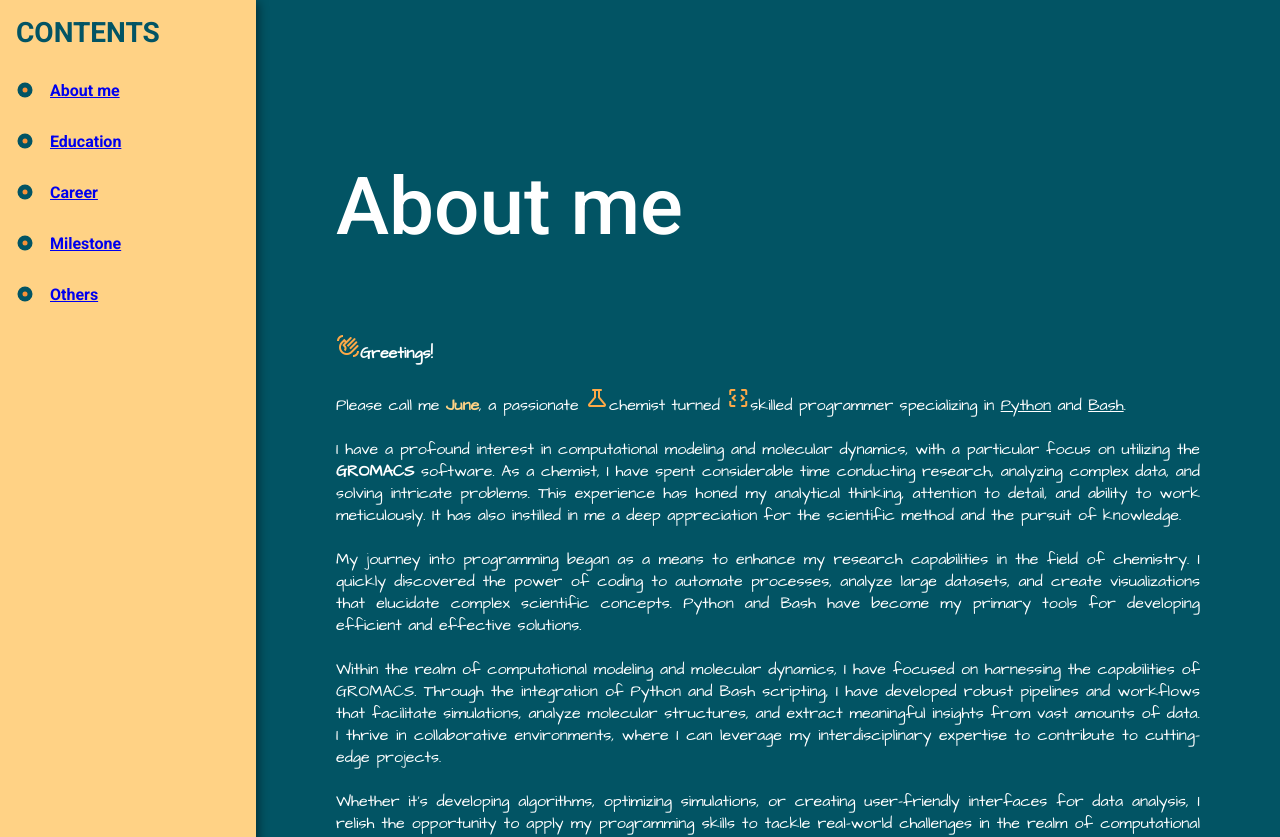
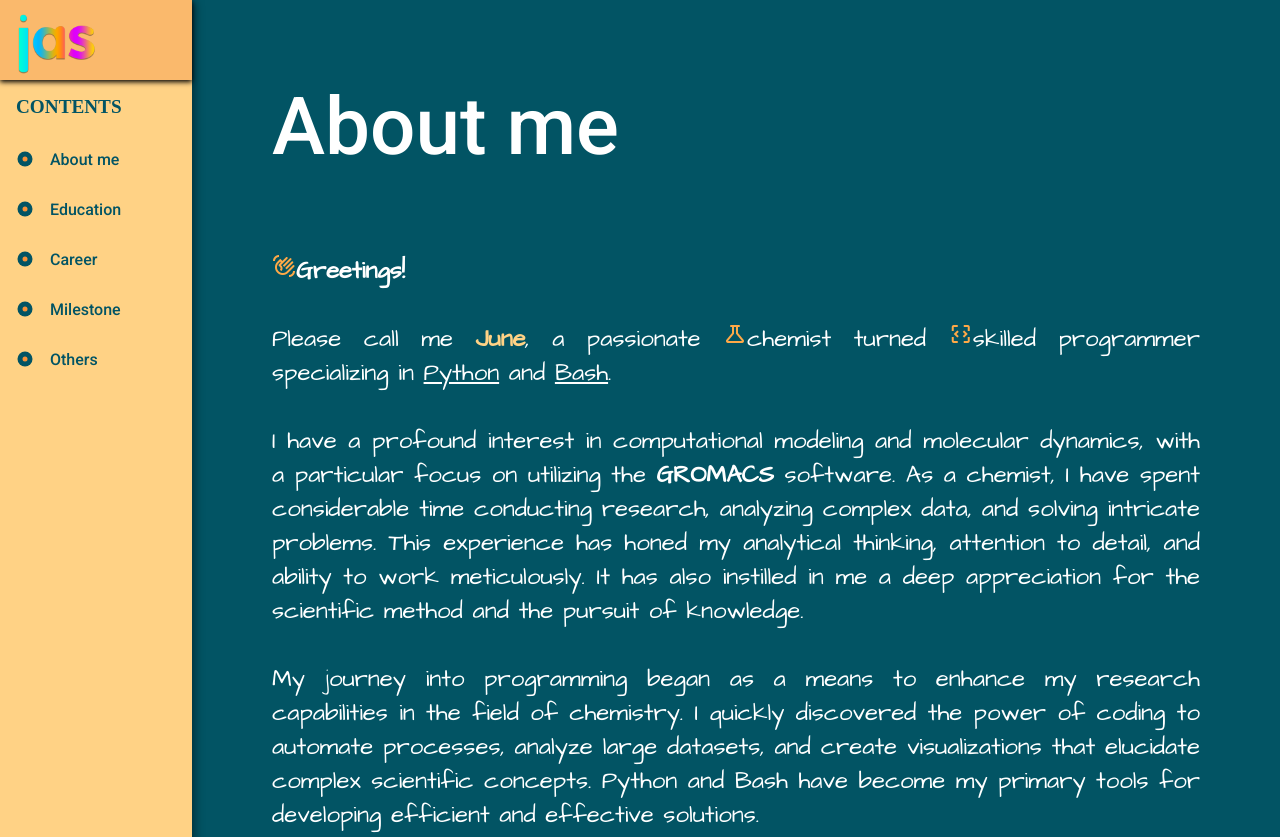
Before and after one commit to junealexis13/my_website, a website: page about_me.html in a window 1280 px wide. Shown: the top 837 px of the page. Drawn offline with nearby package versions, Linux system fonts and the light colour scheme; a web font is replaced by a local one.

Commit message:
about me update and minor change in landing page

```diff
--- a/about_me.html
+++ b/about_me.html
@@ -18,32 +18,53 @@
         <main class="about-me">
             <div class="sidebar-container">
                 <div class="sidebar">
-                    <p class="toc-header-head" style="grid-column: 1 / span 2;">CONTENTS</p>
+                    <div class="sidebar-logo">
+                        <img src="images/icons/logo.png" style="width: 100%; max-width: 5rem;">
+                    </div>
+                    <div class="content">
+                        <p class="toc-header-head">CONTENTS</p>
+                    </div>
+
+                    <div class="content">
                         <svg class="toc-mark1" xmlns="http://www.w3.org/2000/svg" width="50" height="50">
                             <circle id="circle-lower" cx="25" cy="25" r="15" fill="#025464" />
                             <circle id="circle-upper" cx="25" cy="25" r="5" fill="#F99137" />
                           </svg>
-                    <p class="toc-header"><a href="#about-me-narrative">About me</a></p>
+                        <p class="toc-header"><a class="sidebar-content-link" href="#about-me-narrative">About me</a></p>
+                    </div>
+
+                    <div class="content">
                         <svg class="toc-mark2" xmlns="http://www.w3.org/2000/svg" width="50" height="50">
                             <circle id="circle-lower" cx="25" cy="25" r="15" fill="#025464" />
                             <circle id="circle-upper" cx="25" cy="25" r="5" fill="#F99137" />
                           </svg>
-                    <p class="toc-header"><a href="#education">Education</a></p>
+                        <p class="toc-header"><a class="sidebar-content-link" href="#education">Education</a></p>
+                    </div>
+
+                    <div class="content">
                         <svg class="toc-mark3" xmlns="http://www.w3.org/2000/svg" width="50" height="50">
                             <circle id="circle-lower" cx="25" cy="25" r="15" fill="#025464" />
                             <circle id="circle-upper" cx="25" cy="25" r="5" fill="#F99137" />
                           </svg>
-                    <p class="toc-header"><a href="#career">Career</a></p>
+                        <p class="toc-header"><a class="sidebar-content-link" href="#career">Career</a></p>
+                    </div>
+
+                    <div class="content">
                         <svg class="toc-mark4" xmlns="http://www.w3.org/2000/svg" width="50" height="50">
                             <circle id="circle-lower" cx="25" cy="25" r="15" fill="#025464" />
-                        <circle id="circle-upper" cx="25" cy="25" r="5" fill="#F99137" />
+                            <circle id="circle-upper sidebar-content-link" cx="25" cy="25" r="5" fill="#F99137" />
                           </svg>
-                    <p class="toc-header"><a href="#milestones">Milestone</a></p>
+                        <p class="toc-header"><a class="sidebar-content-link" href="#milestones">Milestone</a></p>
+                    </div>
+
+                    <div class="content">
                         <svg class="toc-mark5" xmlns="http://www.w3.org/2000/svg" width="50" height="50">
                             <circle id="circle-lower" cx="25" cy="25" r="15" fill="#025464" />
                             <circle id="circle-upper" cx="25" cy="25" r="5" fill="#F99137" />
                           </svg>
-                    <p class="toc-header"><a href="#other">Others</a></p>
+                        <p class="toc-header"><a class="sidebar-content-link" href="#other">Others</a></p>
+                    </div>
+
                 </div>
             </div>
 
--- a/about_me_animation.js
+++ b/about_me_animation.js
@@ -1,17 +1,17 @@
 gsap.registerPlugin(ScrollTrigger);
 
 gsap.from("svg.toc-mark1",{scrollTrigger:{trigger: "div.about-me-narrative", start: "top 0%", end: "bottom 0%",  markers:false, toggleActions: "restart reverse restart reverse"},
-        scale:0.5, duration: 0.2,  ease: "elastic.out(1, 0.4)"});
+        scale:0.5, duration: 0.2,  ease: "power3.out"});
 
 
 gsap.from("svg.toc-mark2",{scrollTrigger:{trigger: "div.education-timeline", markers:false, start: "top 0%", end: "bottom 0%",  toggleActions: "restart reverse restart reverse"},
-        scale:0.5, duration: 0.2, ease: "elastic.out(1, 0.4)"});
+        scale:0.5, duration: 0.2, ease: "power3.out"});
 
 gsap.from("svg.toc-mark3",{scrollTrigger:{trigger: "div.career-timeline", markers:false, start: "top 0%", end: "bottom 0%", toggleActions: "restart reverse restart reverse"},
-        scale:0.5, duration: 0.2, ease: "elastic.out(1, 0.4)"});
+        scale:0.5, duration: 0.2, ease: "power3.out"});
 
 gsap.from("svg.toc-mark4",{scrollTrigger:{trigger: "div.milestone-timeline", markers:false, start: "top 0%", end: "bottom 0%", toggleActions: "restart reverse restart reverse"},
-        scale:0.5, duration: 0.2, ease: "elastic.out(1, 0.4)"});
+        scale:0.5, duration: 0.2, ease: "power3.out"});
 
-gsap.from("svg.toc-mark5",{scrollTrigger:{trigger: "div.others-timeline", markers:false, start: "top 0%", end: "bottom 0%", toggleActions: "restart reverse restart reverse"},
-        scale:0.5, duration: 0.2, ease: "elastic.out(1, 0.4)"});
+gsap.from("svg.toc-mark5",{scrollTrigger:{trigger: "div.others-timeline", markers:false, start: "top 50%", end: "bottom 0%", toggleActions: "restart reverse restart reverse"},
+        scale:0.5, duration: 0.2, ease: "power3.out"});
--- a/styles/about_me.css
+++ b/styles/about_me.css
@@ -19,26 +19,30 @@ p.about-me-title {
     color: white;
     font: "Roboto";
     font-size: 5rem;
+    margin-top: 0;
 }
 
 p.about-me-narrative, p.random-placeholder{
     color: white;
     font-family: 'Architects Daughter', cursive;
-    font-size: 1rem;
+    font-size: 1.5rem;
     text-align: justify;
 }
 
 p.toc-header {
     color: #025464 ;
     font-family: 'Roboto';
-    font-weight: bold;
+    margin: 0;
+    font-size: clamp(0.75rem, 1vw + 0.25rem, 1rem);
+    text-decoration: none;
+
 }
 
 p.toc-header-head {
     color: #025464 ;
-    font-family: 'Roboto';
-    font-weight: bold;
-    font-size: clamp(0.5rem, 1.75rem , 2.5rem);
+    font-family: 'Wix Madefor Text';
+    font-weight: 800;
+    font-size: clamp(1rem, 1.5vw , 2.5rem);
     text-align: left;
     margin: 1rem;
 }
@@ -55,7 +59,7 @@ span.material-symbols-outlined {
 
 main.about-me{
     display: grid;
-    grid-template-columns: 1fr 4fr;
+    grid-template-columns: .5fr 4fr;
 }
 
 div.sidebar-container{
@@ -64,20 +68,57 @@ div.sidebar-container{
     top: 0;
     background-color: rgb(255, 210, 133);
     height: 100%;
-
+    width: 15vw;
+    max-width: 20vw;
     box-shadow: 2px 2px 10px rgba(0, 0, 0, 0.486);
 }
 
 div.sidebar{
     /* background-color: rgba(231, 146, 0); */
     position: fixed;
-    display: grid;
-    width: auto;
-    grid-template-columns: 1fr 3fr;
+    display: flex;
+    width: inherit;
+    flex-direction: column;
     left: 0;
     top: 0;
 }
 
+div.sidebar-logo {
+    flex: 1;
+    background-color:rgba(243, 155, 78, 0.452) ;
+    padding-left: 1rem;
+    justify-content: center;
+    box-shadow: 0 2px 5px black;
+}
+
+div.content {
+    flex: 1;
+    display: flex;
+    flex-direction: row;
+    align-items: center;
+    height: auto;
+}
+
+.sidebar-content-link {
+    text-decoration: none;
+    font-size: clamp(0.75rem, 1vw + 0.25rem, 1rem);
+    color: #025464;
+    transition: margin-left 0.2s ease, font-size 0.5s, color 0.5s;
+
+}
+
+.sidebar-content-link:hover {
+    text-decoration: underline;
+    font-weight: bold;
+    color: black;
+    margin-left: 5px;
+    text-shadow: 2px 2px 5px rgba(0, 0, 0, 0.212);
+    font-size: calc(clamp(0.75rem, 1vw + 0.25rem, 1rem) + 0.3rem);
+
+}
+
+
+
 circle#circle-lower, circle#circle-upper {
     box-shadow: 14px 14px 4px black;
 }
--- a/styles/sections.css
+++ b/styles/sections.css
@@ -183,6 +183,7 @@ footer {
   margin: 1vh 4vw 1vh 4vw;
   padding: 2rem;
   border-radius: 1rem;
+  background-color: #fde07f;
   box-shadow: 3px 3px 6px black inset;
 }
 
```
Lines whose indentation alone changed are shown as unchanged.
